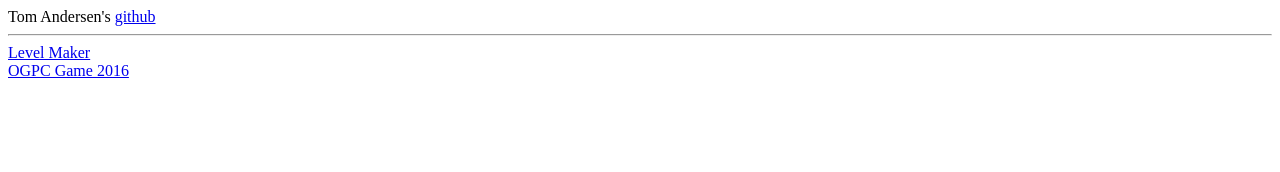
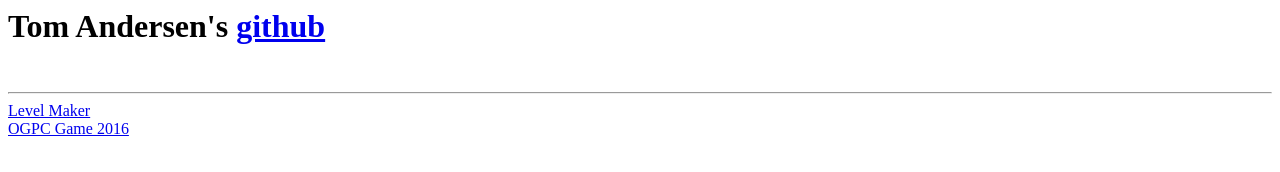
Before and after one commit to ta2000/ta2000.github.io, a plain HTML site: page index.html in a window 1280 px wide. Drawn offline with Linux system fonts and the light colour scheme.

Commit message:
Update index.html

```diff
--- a/index.html
+++ b/index.html
@@ -1,4 +1,4 @@
-Tom Andersen's <a href="https://github.com/ta2000">github</a>
+<h1>Tom Andersen's <a href="https://github.com/ta2000">github</a></h1>
 <br>
 <hr>
 <a href="level_maker">Level Maker</a><br>
```
